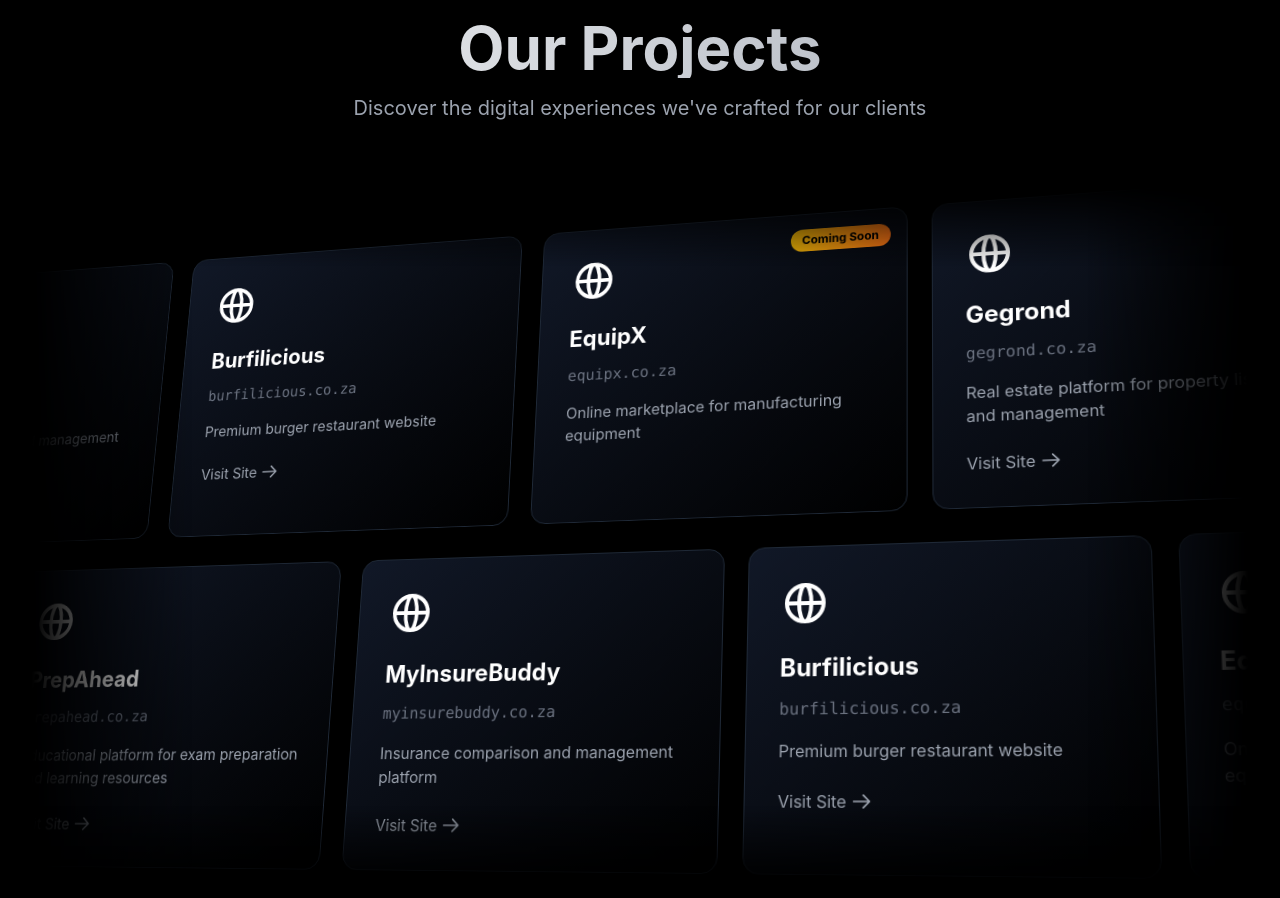
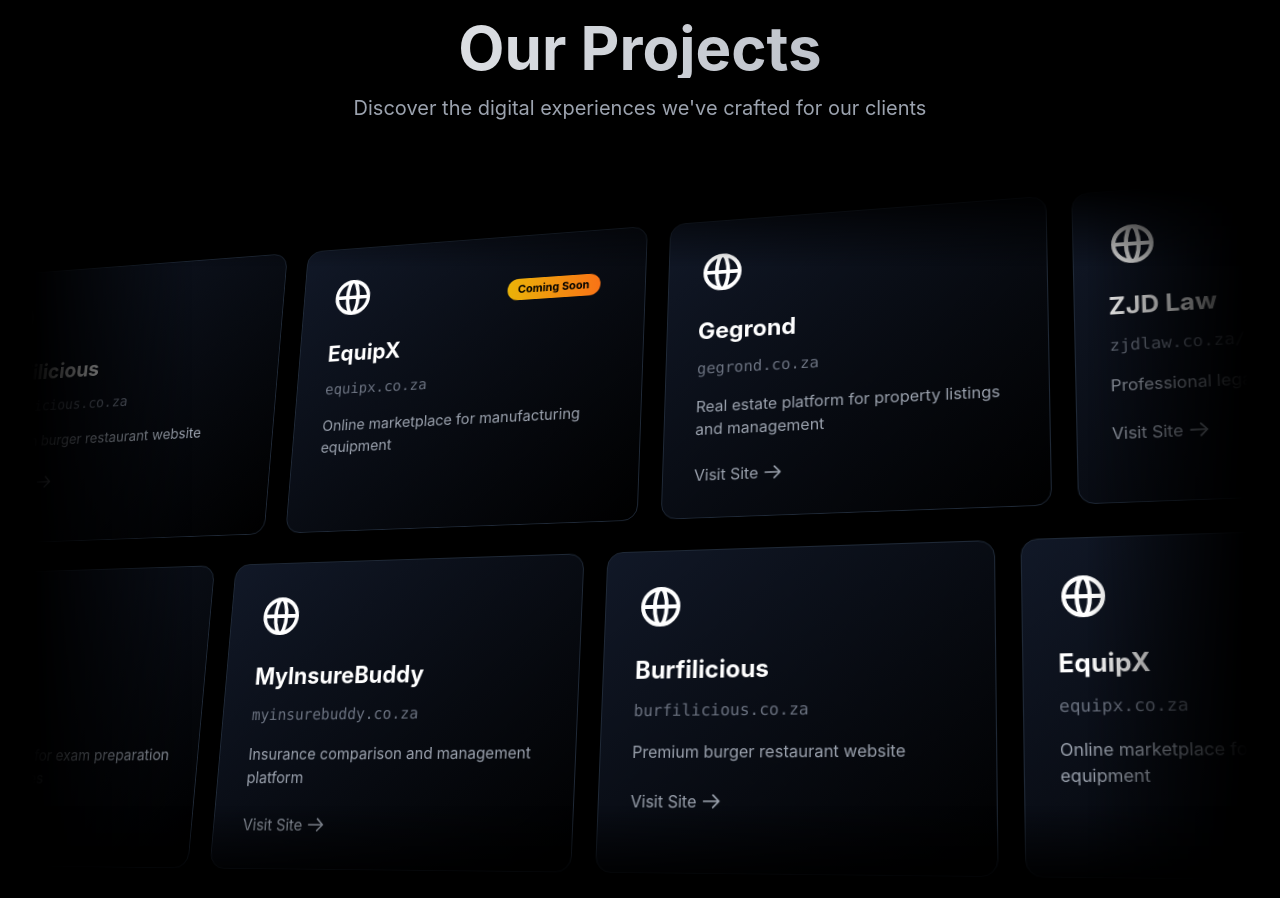
Before and after one commit to WhiteWolfStudio/whitewolf-landingpage, a Next.js app: page / in a window 1280 px wide. Shown: the part 1720-2618 px from the top of the page. Built offline with nearby package versions, Linux system fonts and the light colour scheme.

Commit message:
improved carousal

```diff
--- a/components/Projects.tsx
+++ b/components/Projects.tsx
@@ -1,6 +1,7 @@
 'use client';
 
-import { motion } from 'framer-motion';
+import { motion, useAnimationControls, useMotionValue } from 'framer-motion';
+import { useState, useEffect } from 'react';
 import FadeIn from './FadeIn';
 
 const projects = [
@@ -33,12 +34,38 @@
     url: 'https://gegrond.co.za',
     description: 'Real estate platform for property listings and management',
     status: 'live'
+  },
+  {
+    name: 'ZJD Law',
+    url: 'https://zjdlaw.co.za/',
+    description: 'Professional legal services website',
+    status: 'live'
   }
 ];
 
-function ProjectCard({ project }: { project: typeof projects[0] }) {
+function ProjectCard({ project }: {
+  project: typeof projects[0];
+}) {
+  const [isHovered, setIsHovered] = useState(false);
+
   return (
-    <div className="relative bg-gradient-to-br from-gray-900 to-black p-8 rounded-2xl border border-gray-800 w-96 flex-shrink-0">
+    <div
+      className={`group relative bg-gradient-to-br from-gray-900 to-black p-8 rounded-2xl border w-96 flex-shrink-0 overflow-hidden transition-all duration-300 ${
+        isHovered ? 'border-gray-600' : 'border-gray-800'
+      }`}
+      onMouseEnter={() => setIsHovered(true)}
+      onMouseLeave={() => setIsHovered(false)}
+    >
+      {/* Glow effect on hover */}
+      <div className="absolute inset-0 rounded-2xl bg-gradient-to-br from-white/5 to-transparent opacity-0 group-hover:opacity-100 transition-opacity duration-300" />
+
+      {/* Shine effect */}
+      <div className="absolute inset-0 opacity-0 group-hover:opacity-100 transition-opacity duration-300">
+        <div className="absolute w-[200%] h-[200%] bg-gradient-to-br from-transparent via-white/20 to-transparent group-hover:animate-[shine_1.2s_ease-in-out]"
+             style={{ transform: 'translate(-100%, -100%)' }} />
+      </div>
+
+      <div className="relative z-10">
         {project.status === 'coming-soon' && (
           <div className="absolute top-4 right-4 bg-gradient-to-r from-yellow-500 to-orange-500 text-black text-xs font-bold px-3 py-1 rounded-full">
             Coming Soon
@@ -69,38 +96,54 @@
           </a>
         )}
       </div>
+    </div>
   );
 }
 
-function MarqueeRow({ items, duration, direction }: {
+function MarqueeRow({ items, duration, direction, isPaused }: {
   items: typeof projects;
   duration: number;
   direction: 'left' | 'right';
+  isPaused: boolean;
 }) {
   // Triple the items for seamless infinite scroll
   const repeatedItems = [...items, ...items, ...items];
+  const controls = useAnimationControls();
+
+  useEffect(() => {
+    if (isPaused) {
+      controls.stop();
+    } else {
+      controls.start({
+        x: direction === 'right' ? ['0%', '-33.333%'] : ['-33.333%', '0%'],
+        transition: {
+          duration,
+          repeat: Infinity,
+          ease: 'linear',
+          repeatType: 'loop',
+        },
+      });
+    }
+  }, [isPaused, controls, direction, duration]);
 
   return (
     <motion.div
       className="flex gap-6"
-      animate={{
-        x: direction === 'right' ? ['0%', '-33.333%'] : ['-33.333%', '0%'],
-      }}
-      transition={{
-        duration,
-        repeat: Infinity,
-        ease: 'linear',
-        repeatType: 'loop',
-      }}
+      animate={controls}
     >
       {repeatedItems.map((project, index) => (
-        <ProjectCard key={`${project.name}-${index}`} project={project} />
+        <ProjectCard
+          key={`${project.name}-${index}`}
+          project={project}
+        />
       ))}
     </motion.div>
   );
 }
 
 export default function Projects() {
+  const [isPaused, setIsPaused] = useState(false);
+
   return (
     <section id="projects" className="py-20 md:py-32 relative overflow-hidden">
       <div className="container mx-auto px-4 sm:px-6 lg:px-8">
@@ -117,6 +160,8 @@
         <div
           className="relative h-[700px] overflow-hidden"
           style={{ perspective: '2000px' }}
+          onMouseEnter={() => setIsPaused(true)}
+          onMouseLeave={() => setIsPaused(false)}
         >
           <div
             className="absolute inset-0 flex flex-col items-center justify-center gap-8 py-20"
@@ -125,8 +170,18 @@
               transformStyle: 'preserve-3d',
             }}
           >
-            <MarqueeRow items={projects} duration={40} direction="right" />
-            <MarqueeRow items={projects} duration={45} direction="left" />
+            <MarqueeRow
+              items={projects}
+              duration={40}
+              direction="right"
+              isPaused={isPaused}
+            />
+            <MarqueeRow
+              items={projects}
+              duration={45}
+              direction="left"
+              isPaused={isPaused}
+            />
           </div>
 
           {/* Gradient overlays */}
```
Lines whose indentation alone changed are shown as unchanged.
